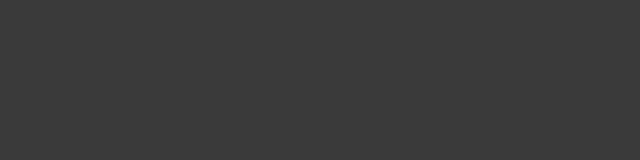
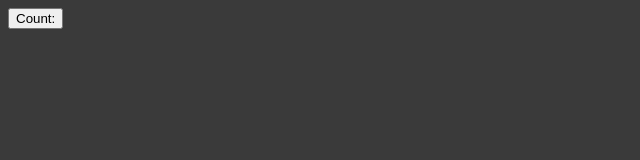
Before and after one commit to Abhishekkumar122003/R, a React (Vite) app in the folder React-1/: page / in a window 1280 px wide. Shown: the top 160 px of the page, without its empty margins (0-640 px from the left). Built offline with nearby package versions, Linux system fonts and the light colour scheme.

Commit message:
from now on I started leaarning React.

```diff
--- a/React-1/src/App.jsx
+++ b/React-1/src/App.jsx
@@ -1,74 +1,16 @@
-import { useState, useEffect } from "react"
-import Dependency from "./Dependency"
+import React, { useState } from 'react'
 
-function App(){
+const App = () => {
+  let {count ,setCount} = useState(0);
+  function increaseCount(){
+    setCount(count++)
+  }
+  return (
+    <div>
+       <button onClick={increaseCount}> Count: {count} </button>
 
-  // ----------Conditional Rendering ----------------
-//   const [CountVisible , setCountVisible] = useState(true);
-//   useEffect(()=>{
-//   setInterval(()=>{
-//     setCountVisible(c=>!c)
-//   },5000)
-//   },[])
-//  // ------------------------------------------------
-
-//   return <div>
-//     <b>
-//     hi there
-//     </b>
-//     {CountVisible ? <Counter></Counter>  :null }
-//     {/* <Counter></Counter> */}
-//   </div>
-// }
-
-
-// function Counter(){
-// //  console.log("Counter")
-//   const [count , setCount] = useState(0);
-
-//   // function IncreaseCount(){
-//   //   setCount(count +1);
-//   // }
-//   // function resetCount(){
-//   //   setCount(0);
-//   // }
-
-//   // function DecreaseCount(){
-//   //   if(count >0){
-//   //     setCount(count - 1)
-//   //   }
-//   // }
-
-
-//   //------------------------make a clock -----------------------//
-
-//   // setInterval(function (){
-//   //   setCount(count +1)   // what happenes here after each time "count" state is called the "Counter function" has been called result more "setInterval" called
-//   // }, 1000)              // SO to stop this we have to "useEffect hooks"
-
-
-//   useEffect(function(){  // hooking into the lifecycle event of react
-//     console.log("Mounted")
-//     let clock = setInterval(function(){
-//     console.log("from inside setInterval");
-
-//       setCount(count => count + 1)
-//     }, 1000);
-
-//     return function(){
-//       console.log("this call when the component is unMount");
-//       clearInterval(clock)
-//     }
-//   } , []);  //this "ARRAY" is called dependency ARRAY
-
-//   return <div>
-//     <h1>{count}</h1>
-//     {/* <button onClick={IncreaseCount} >Increase count</button>
-//     <button onClick={DecreaseCount}>Decrease count</button>
-//     <button onClick={resetCount}>Reset count</button> */}
-//   </div>
-
-<Dependency/>
+    </div>
+  )
 }
 
 export default App
```
